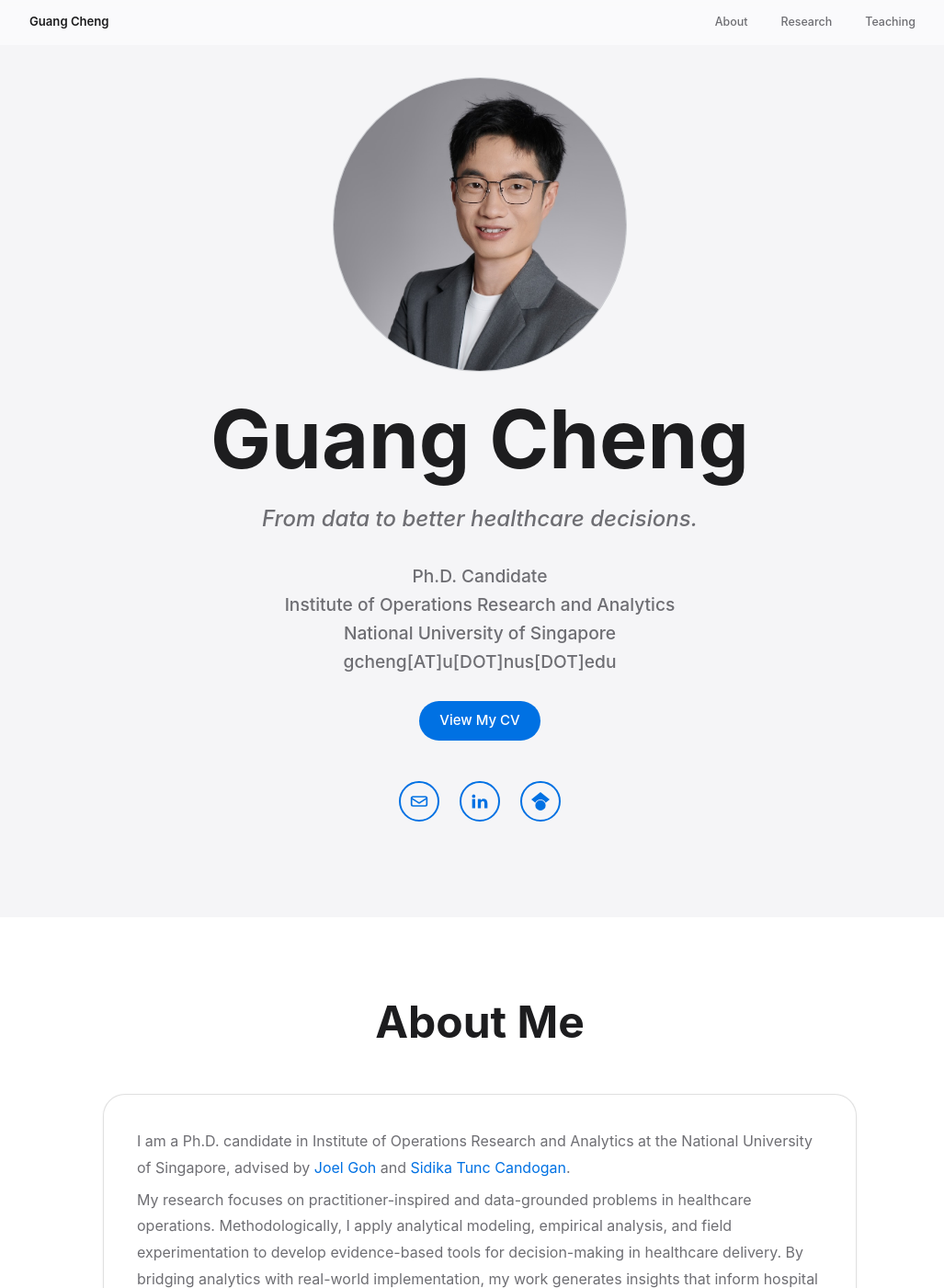
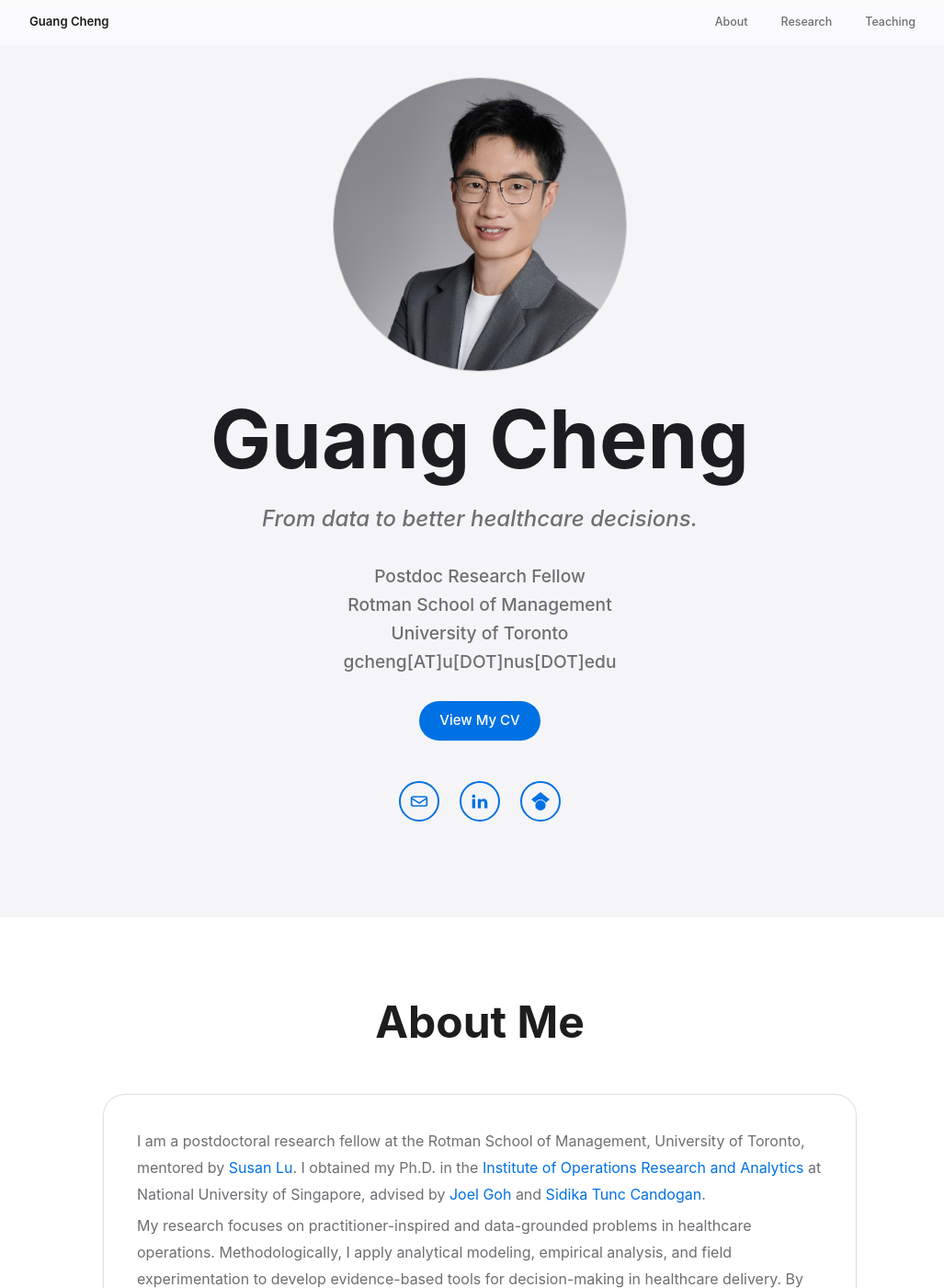
Before and after one commit to gcheng-nus/gcheng-nus.github.io, a Jekyll site: the page built from _pages/main.md, in a window 1280 px wide and 1400 px high. Shown: the whole window at 92% size, without its empty margins (118-1145 px from the left). Built offline with Jekyll 4.4.1, drawn with Linux system fonts in a browser that asks for light colours; comment, search, counter and statistics services are not loaded.

Commit message:
update affiliation

```diff
--- a/_includes/about.html
+++ b/_includes/about.html
@@ -4,7 +4,8 @@
     <div class="about-content fade-in">
 
       <div class="bio">
-        <p>I am a Ph.D. candidate in Institute of Operations Research and Analytics at the National University of Singapore, advised by <a href="https://www.joelgoh.net/" target="_blank" rel="noopener">Joel Goh</a> and <a href="https://www.sidikatunccandogan.com/" target="_blank" rel="noopener">Sidika Tunc Candogan</a>.</p>
+        <p>I am a postdoctoral research fellow at the Rotman School of Management, University of Toronto, mentored by <a href="https://sites.google.com/view/susanfenglu/home" target="_blank" rel="noopener">Susan Lu</a>.
+        I obtained my Ph.D. in the <a href="https://iora.nus.edu.sg" target="_blank" rel="noopener">Institute of Operations Research and Analytics</a> at National University of Singapore, advised by <a href="https://www.joelgoh.net/" target="_blank" rel="noopener">Joel Goh</a> and <a href="https://www.sidikatunccandogan.com/" target="_blank" rel="noopener">Sidika Tunc Candogan</a>.</p>
         <p>My research focuses on practitioner-inspired and data-grounded problems in healthcare operations. Methodologically, I apply analytical modeling, empirical analysis, and field experimentation to develop evidence-based tools for decision-making in healthcare delivery. By bridging analytics with real-world implementation, my work generates insights that inform hospital and digital healthcare platform operations.</p>
         <p>My overall goal as a researcher is to improve healthcare delivery and, ultimately, the quality of patient care.</p>
       </div>
--- a/_includes/hero.html
+++ b/_includes/hero.html
@@ -6,9 +6,9 @@
       </div>
       <h1 id="home-intro-title" class="intro-name">Guang Cheng</h1>
       <p class="intro-lede" gap="18px">From data to better healthcare decisions.</p>
-      <p class="intro-title">Ph.D. Candidate</p>
-      <p class="intro-title">Institute of Operations Research and Analytics</p>
-      <p class="intro-title" margin-bottom="72px">National University of Singapore</p>
+      <p class="intro-title">Postdoc Research Fellow</p>
+      <p class="intro-title">Rotman School of Management</p>
+      <p class="intro-title" margin-bottom="72px">University of Toronto</p>
       <p class="intro-title" margin-bottom="72px">gcheng[AT]u[DOT]nus[DOT]edu</p>
       <div class="intro-actions">
         <a class="academic-button academic-button--primary intro-button" href="{{ '/assets/pdf/CV_Guang.pdf' | relative_url }}" target="_blank" rel="noopener">View My CV</a>
```
